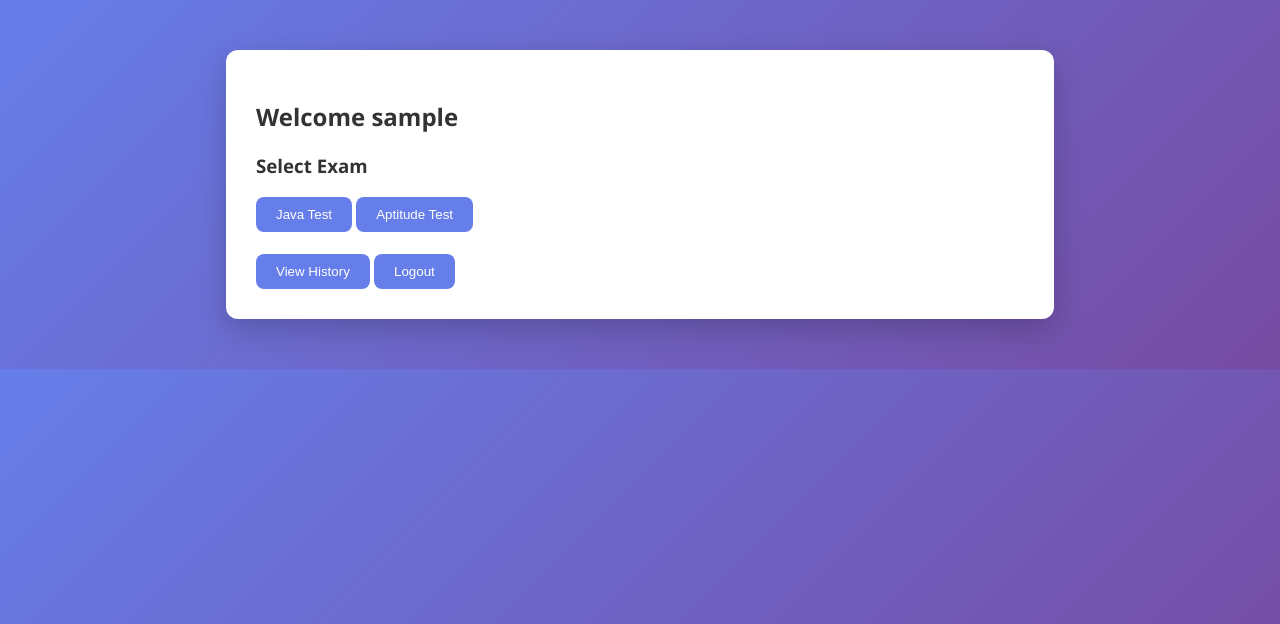
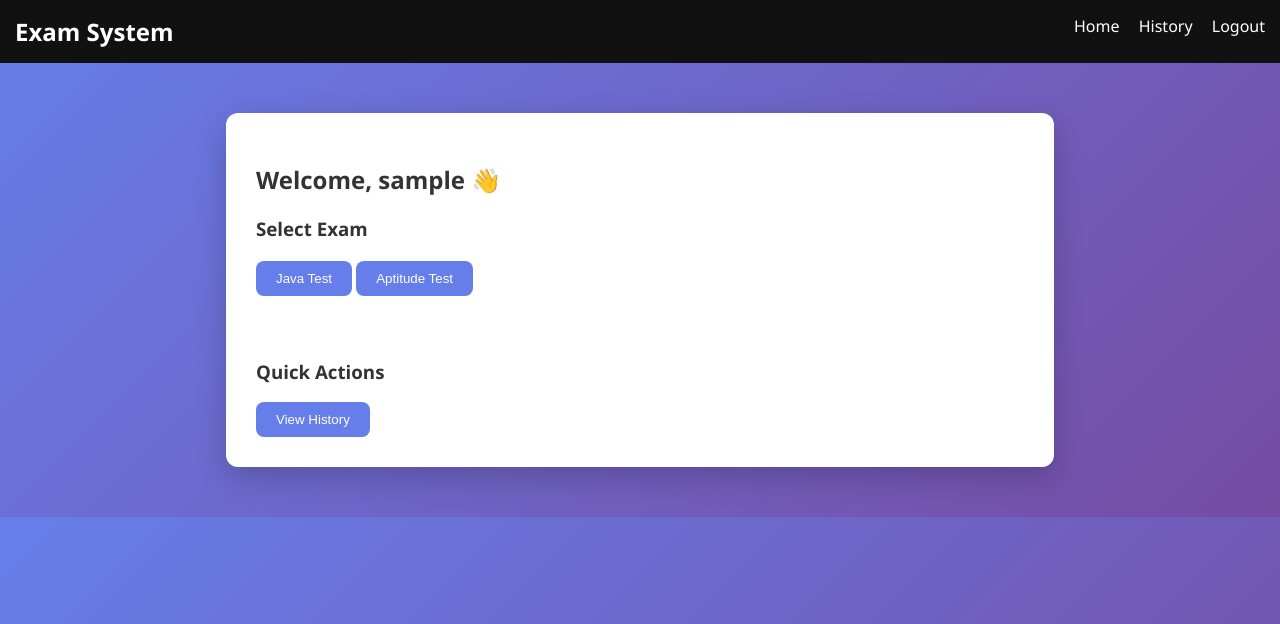
Before and after one commit to abhinavr645/exam-system, a Flask app: page /dashboard in a window 1280 px wide. Shown: the top 624 px of the page. Run offline with Flask 3, Linux system fonts and the light colour scheme; the visitor is signed in with stand-in values (Sample User, id 1).

Commit message:
Update dashboard.html

```diff
--- a/templates/dashboard.html
+++ b/templates/dashboard.html
@@ -6,19 +6,43 @@
 </head>
 <body>
 
+<!-- 🔥 NAVBAR -->
+<div class="navbar">
+    <h2>Exam System</h2>
+
+    <div>
+        <a href="/dashboard">Home</a>
+        <a href="/history">History</a>
+
+        {% if session['user'] == 'admin' %}
+            <a href="/admin">Admin</a>
+        {% endif %}
+
+        <a href="/logout">Logout</a>
+    </div>
+</div>
+
+<!-- 🔥 MAIN CONTENT -->
 <div class="container">
 
-<h2>Welcome {{ session['user'] }}</h2>
+    <h2>Welcome, {{ session['user'] }} 👋</h2>
 
-<h3>Select Exam</h3>
+    <h3>Select Exam</h3>
 
-<a href="/test/1"><button>Java Test</button></a>
-<a href="/test/2"><button>Aptitude Test</button></a>
+    <div style="margin-top:20px;">
+        <a href="/test/1"><button>Java Test</button></a>
+        <a href="/test/2"><button>Aptitude Test</button></a>
+    </div>
 
-<br><br>
+    <br><br>
 
-<a href="/history"><button>View History</button></a>
-<a href="/logout"><button>Logout</button></a>
+    <h3>Quick Actions</h3>
+
+    <a href="/history"><button>View History</button></a>
+
+    {% if session['user'] == 'admin' %}
+        <a href="/admin"><button>Manage Questions</button></a>
+    {% endif %}
 
 </div>
 
```
